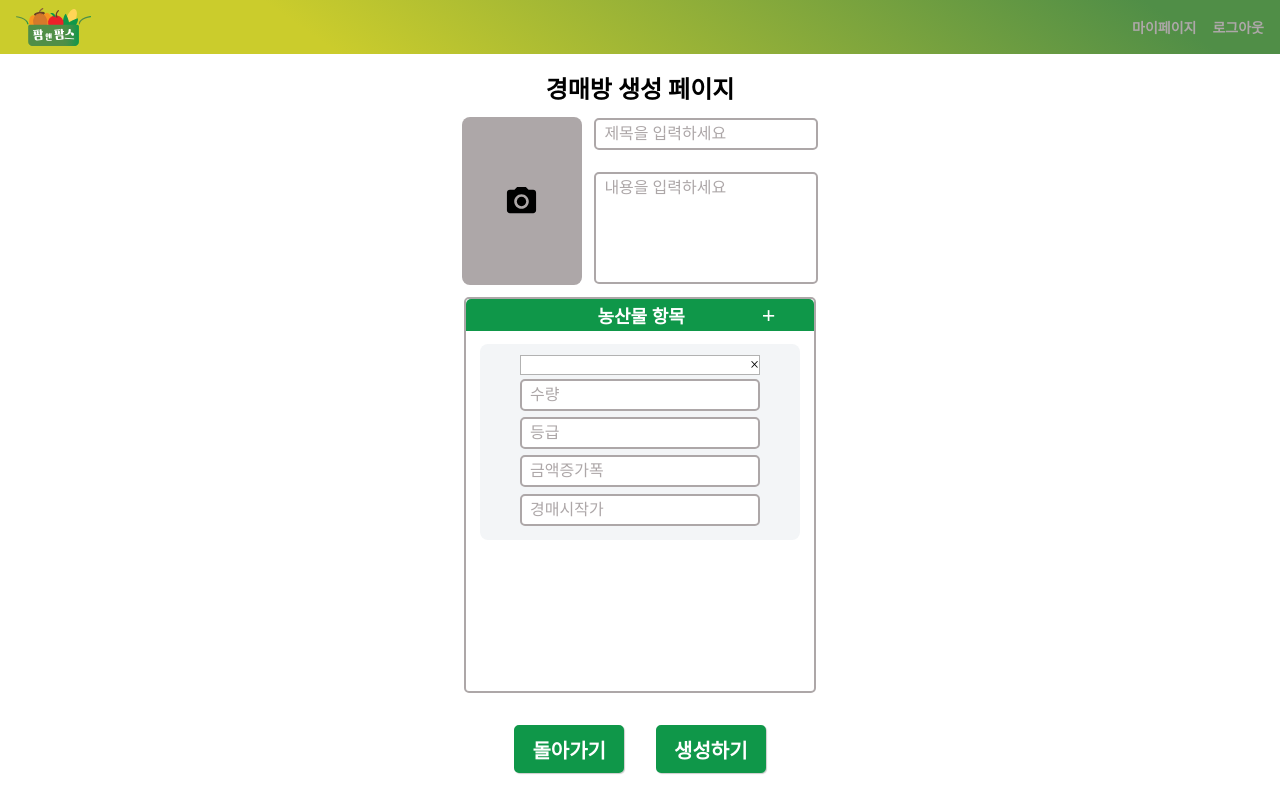
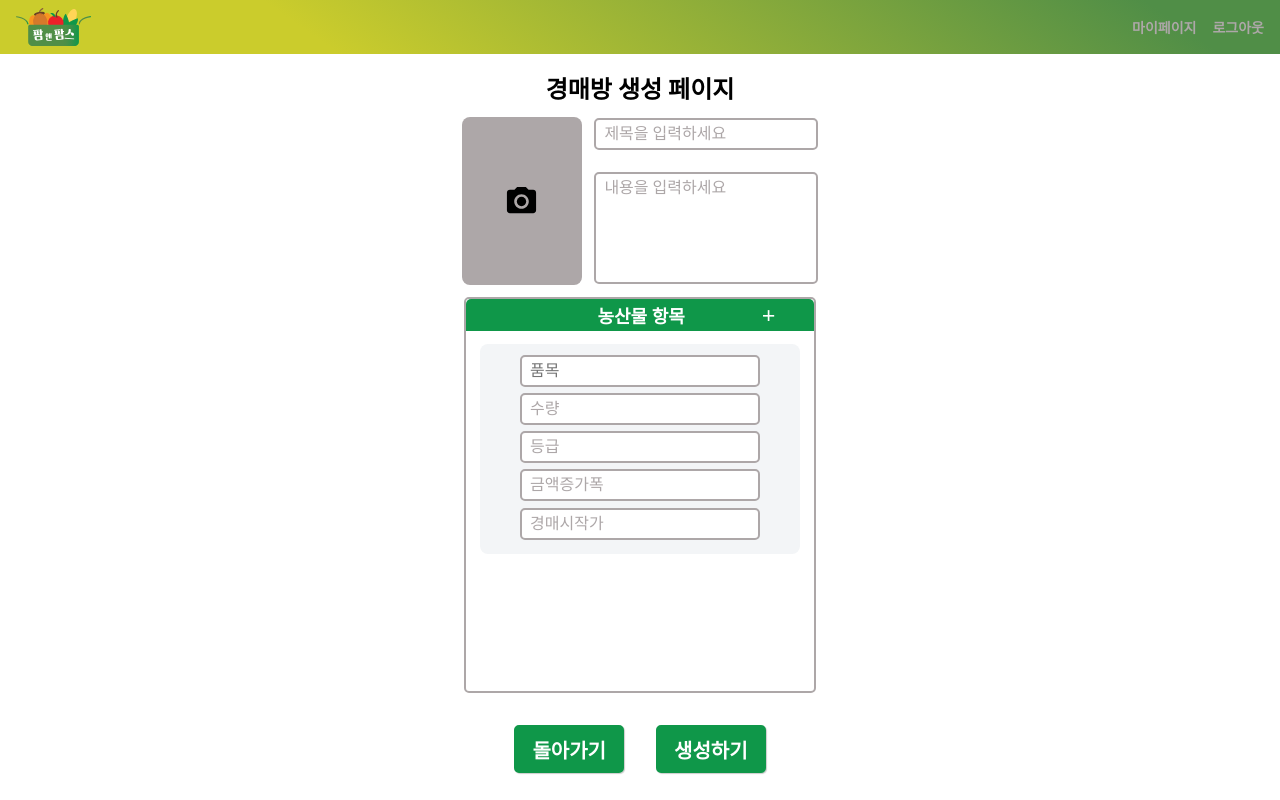
Before and after one commit to seonghun0828/farmNfarms, a React (Create React App) app in the folder frontend/: page /create in a window 1280 px wide. Built offline with nearby package versions, Linux system fonts and the light colour scheme.

Commit message:
[feat]Front: 경매방 생성 품목 자동완성 CSS 적용

```diff
--- a/frontend/src/components/atoms/Autocomplete/index.jsx
+++ b/frontend/src/components/atoms/Autocomplete/index.jsx
@@ -4,34 +4,58 @@ import styled from 'styled-components';
 
 const InputBox = styled.div`
   display:flex;
-  border: 1px solid rgba(0, 0, 0, 0.3);
+  border: 2px solid #ADA7A8;
   z-index: 3;
   &:focus-within {
-    box-shadow: rgb(0, 0, 0, 0.3);
+    box-shadow: #0F9749;
   }
   background-color: white;
+  height: 2rem;
+  align-items: center;
+  border-radius: 5px;
+  box-sizing: border-box;
+  width: 100%;
+  margin-bottom: 2px;
 `
 
 const AutoStyledInput = styled.input`
   flex: 1 0 0;
+  margin: 0;
+  padding: 0 0.5rem;
   background-color: transparent;
   border: none;
   outline: none;
+  font-size: 1rem;
+  font-weight: 400;
+  color: #232724;
 `
 
 const DeleteButton = styled.div`
+  margin: 5px;
   cursor: pointer;
+`
+
+const StyledDiv = styled.div`
 `
 
 const RecommendBox = styled.ul`
   display: block;
+  width: 240px;
+  box-sizing: border-box;
+  position: absolute;
+  margin: 0 auto;
+  padding: 8px 0;
   background-color: white;
-  border: 1px solid rgba(0, 0, 0, 0.3);
+  border: 2px solid #ADA7A8;
+  border-top: 1px;
   list-style-type: none;
+  border-radius: 0 0 5px 5px;
   z-index: 3;
+  transform: translate(0px, -5px);
 `
 
 const RecommendItems = styled.li`
+  padding: 0 16px;
   &.selected {
     background-color: lightgray;
   }
@@ -46,7 +70,7 @@ const productSuggestions = [
 
 const Autocomplete = () => {
   const [suggestions, setSuggestions] = useState(productSuggestions); // 자동완성 추천 목록
-  const [itemIdx, setItemIdx] = useState(0); // suggestion에 대한 아이템 인덱스
+  const [itemIdx, setItemIdx] = useState(-1); // suggestion에 대한 아이템 인덱스
   const [inputText, setInputText] = useState(''); // 텍스트 입력값
   const [isAutocompleting, setIsAutocompleting] = useState(false); // 자동 완성을 보여줄지 말지 결정
 
@@ -78,27 +102,41 @@ const Autocomplete = () => {
 
   return (
     <FlexBox>
+      <StyledDiv>
         <InputBox>
           <AutoStyledInput
             value={inputText}
             type="text"
+            placeholder="품목"
             onChange={textChangeHandler}
           />
-        <DeleteButton onClick={() => setInputText('')}>&times;</DeleteButton>
+          {inputText !== "" && <DeleteButton onClick={() => setInputText('')}>&times;</DeleteButton>}
         </InputBox>
-      {isAutocompleting && <RecommendBox>
+        {isAutocompleting && <StyledDiv>
+          <RecommendBox>
             {suggestions.length === 0 && <RecommendItems>추천하는 품목이 없습니다</RecommendItems>}
             {suggestions.map((item, i) => {
               return (
+                <StyledDiv>
                   <RecommendItems
                     key={i}
-              onClick={() => selectSuggestion(item)}
+                    onClick={() => {
+                      selectSuggestion(item)
+                      setItemIdx(i)
+                    }}
+                    onMouseOver={() => setItemIdx(i)}
+                    className={
+                      itemIdx === i ? 'selected' : ''
+                    }
                   >
                     {item}
                   </RecommendItems>
+                </StyledDiv>
               )
             })}
-      </RecommendBox>}
+          </RecommendBox>
+        </StyledDiv>}
+      </StyledDiv>
     </FlexBox>
   )
 
```
Lines whose indentation alone changed are shown as unchanged.
